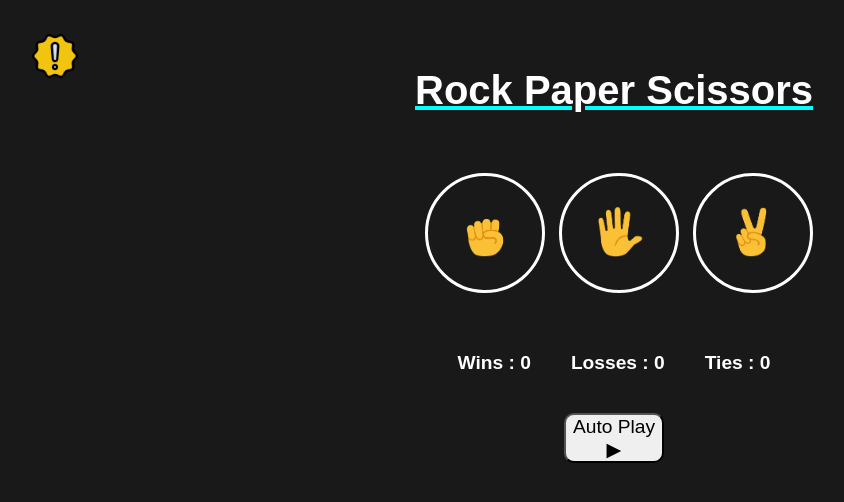
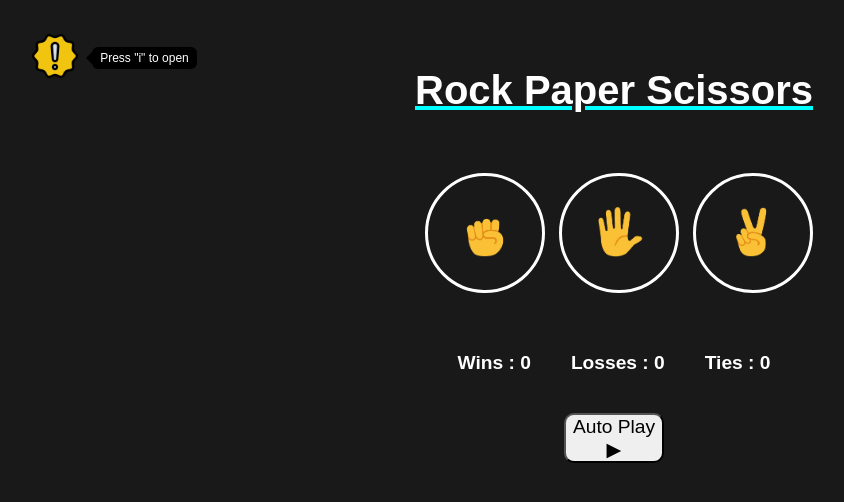
Before and after one commit to Zakaria-Zadnane/Rock-Paper-Scissors, a plain HTML site: page index.html in a window 1280 px wide. Shown: the whole page, without its empty margins (26-870 px from the left). Drawn offline with Linux system fonts and the light colour scheme.

Commit message:
adding some style to the info button

```diff
--- a/index.html
+++ b/index.html
@@ -40,9 +40,16 @@
         <button class="positiveConfirm Confirmbtn">Yes</button>
         <button class="nigtiveConfirm Confirmbtn">No</button>
     </div>
-    <button  class="info">
-        <img src="img/warning.png" class="move-icon">
+
+    <button class="info" >
+        <img src="img/warning.png" class="move-icon" alt="Info">
+
+        <div class="info-hint">
+            Press "i" to open
+            <span></span>
+        </div>
     </button>
+
     <div class="block">
         <h2 style="font-size: 24px; margin-bottom: 10px;">How to Play</h2>
         <ul style="line-height: 1.6; padding-left: 20px;">
--- a/script/main.js
+++ b/script/main.js
@@ -189,6 +189,10 @@ document.body.addEventListener('keydown', (event) => {
         case 'a':
             autoPlay();
             break;
+        case 'i':
+            block.style.display = 'block'
+            overlay.style.display = 'block'
+            break;
         case 'Backspace':
             confirmReset.style.display = 'block';
             overlay.style.display = 'block';
--- a/style/style.css
+++ b/style/style.css
@@ -60,6 +60,10 @@ p , .PlayerMove , .ComputerMove , .result
     margin-left:10px;
     cursor: pointer;
 }
+.move-button:hover
+{
+    background-color: hsl(60, 100%, 35%);
+}
 .info
 {
     position: absolute;
@@ -70,6 +74,33 @@ p , .PlayerMove , .ComputerMove , .result
     border: none;
     margin-top:10px;
     cursor: pointer;
+}
+.info-hint
+{
+    position: absolute;
+    left: 110%;
+    top: 50%;
+    transform: translateY(-50%);
+    background-color: black;
+    color: white;
+    padding: 4px 8px;
+    border-radius: 6px;
+    font-size: 12px;
+    white-space: nowrap;
+    z-index: 10;
+}
+
+.info-hint span
+{
+    position: absolute;
+    left: -6px;
+    top: 50%;
+    transform: translateY(-50%);
+    width: 0;
+    height: 0;
+    border-top: 6px solid transparent;
+    border-bottom: 6px solid transparent;
+    border-right: 6px solid black;
 }
 .info:hover
 {
```
